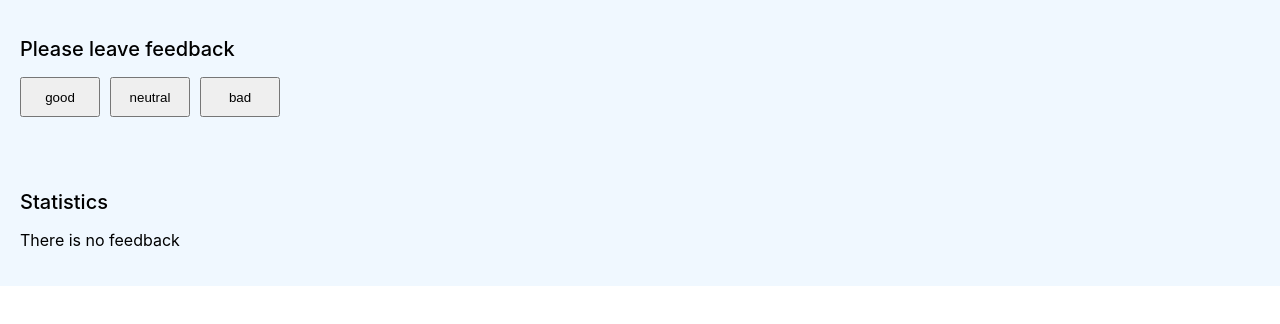
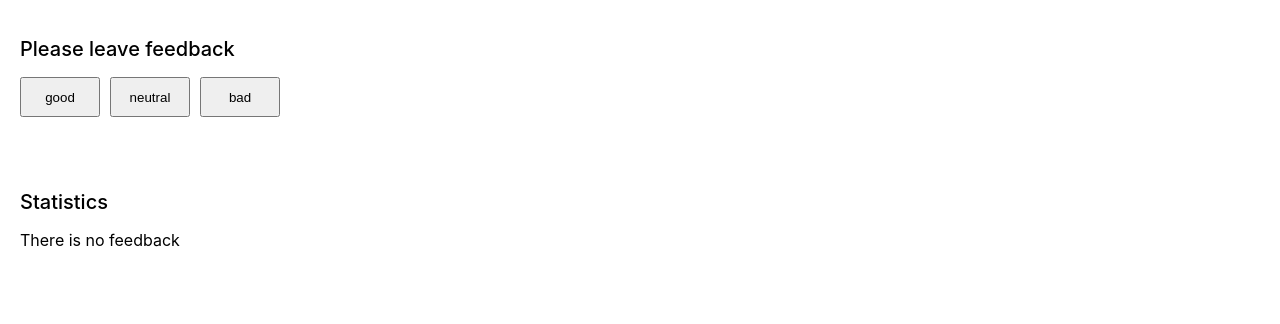
Before and after one commit to olha-sydorenko/goit-react-hw-04-feedback, a React (Create React App) app: page / in a window 1280 px wide. Shown: the top 324 px of the page. Built offline with nearby package versions, Linux system fonts and the light colour scheme.

Commit message:
Update Section.styled.js

```diff
--- a/src/components/Section/Section.styled.js
+++ b/src/components/Section/Section.styled.js
@@ -3,7 +3,6 @@ import styled from 'styled-components';
 export const SectionStyles = styled.section`
   padding: 20px;
   margin: 0 auto;
-  background-color: aliceblue;
 `;
 
 export const SectionTitle = styled.h2`
```
